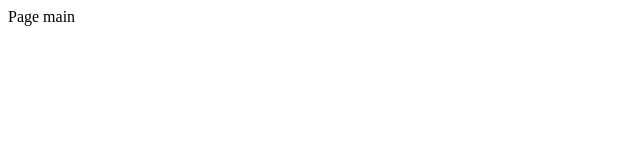
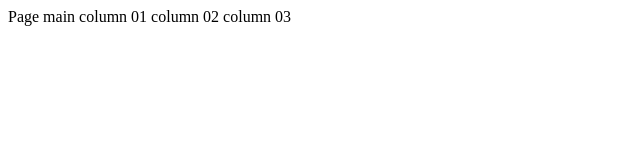
Before and after one commit to rbferreyra/gitflow, a plain HTML site: page index.html in a window 1280 px wide. Shown: the whole page, without its empty margins (0-640 px from the left). Drawn offline with Linux system fonts and the light colour scheme.

Commit message:
Criar 3 colunas

```diff
--- a/index.html
+++ b/index.html
@@ -1 +1,5 @@
 Page main
+
+<span>column 01</span>
+<span>column 02</span>
+<span>column 03</span>
```
